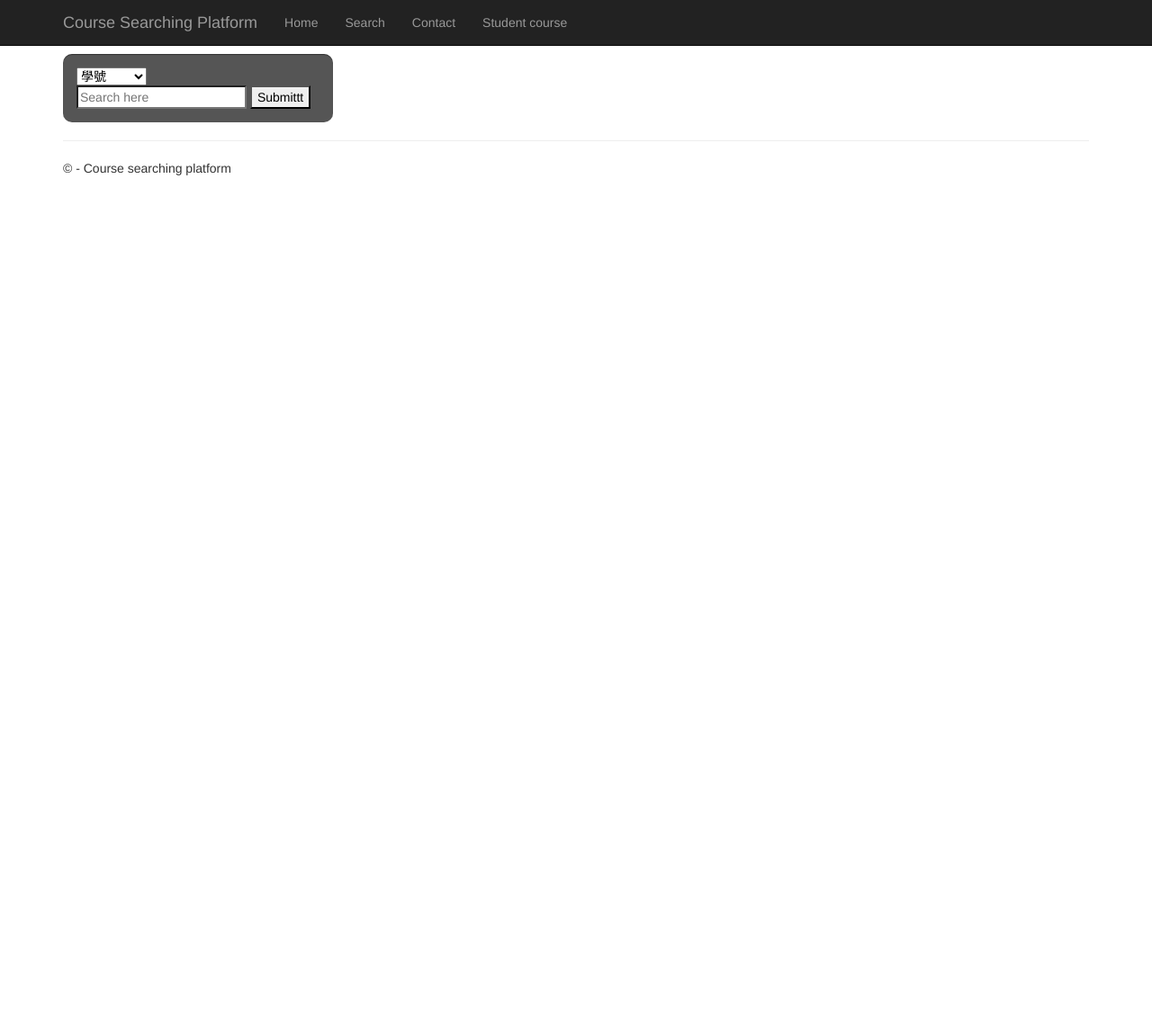
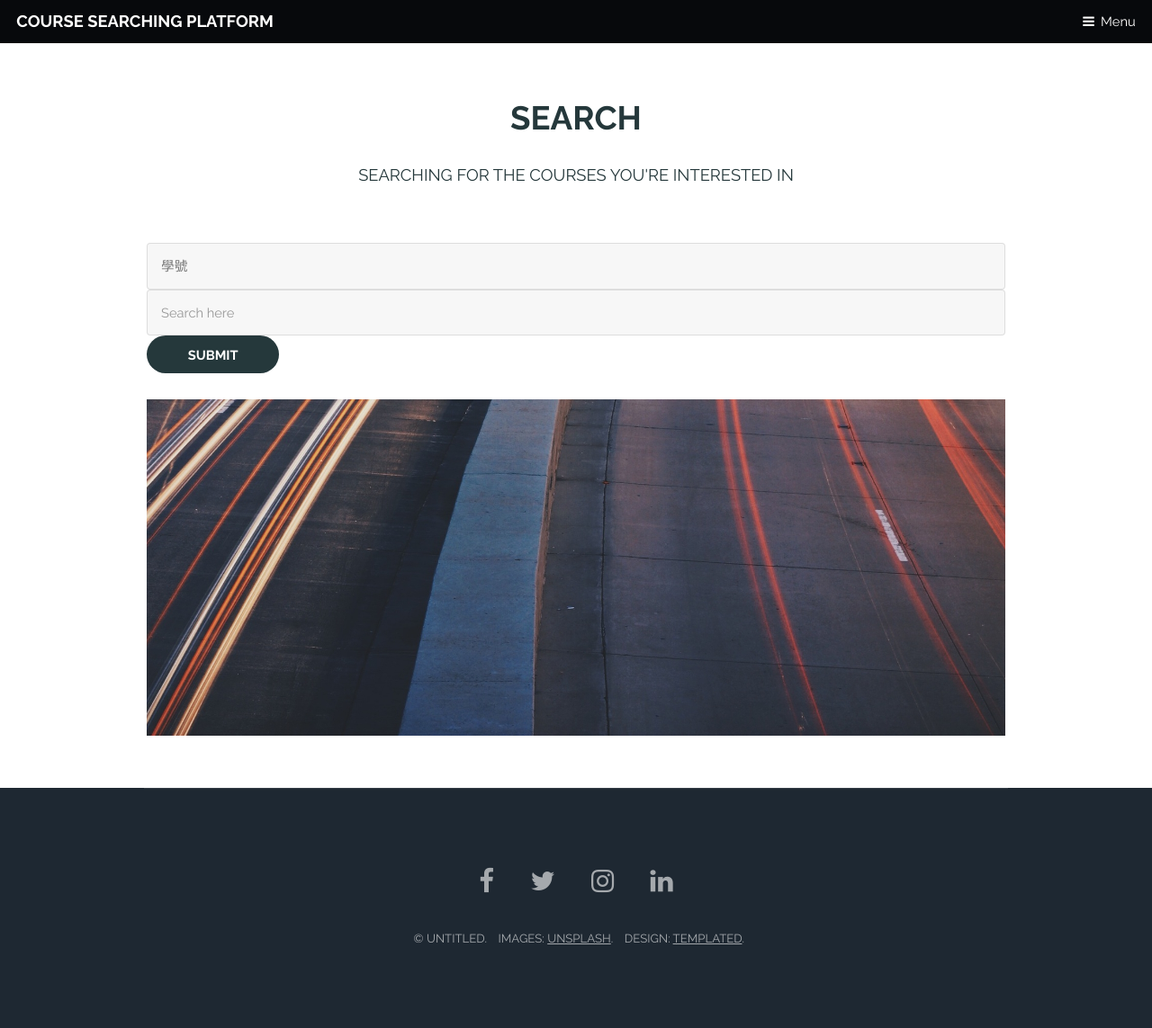
Before and after one commit to Yuiizui/DataBase, a Flask app: page /student in a window 1280 px wide. Shown: the whole page at 90% size. Before the commit the page ends 195 px from the top, so only its background shows below. Run offline with Flask 2, Linux system fonts and the light colour scheme; data that the repository does not hold is empty; parts of the project's set-up code (start-up, migrations or seed data) failed here and were passed over; some libraries are stand-ins or nearby versions.

```diff
--- a/FlaskWebProject1/FlaskWebProject1/templates/contact.html
+++ b/FlaskWebProject1/FlaskWebProject1/templates/contact.html
@@ -23,6 +23,7 @@
         <ul class="links">
             <li><a href={{ url_for('home') }}>Home</a></li>
             <li><a href={{ url_for('about') }}>Search</a></li>
+            <li><a href={{ url_for('student') }}>Search course</a></li>
             <li><a href={{ url_for('contact') }}>Contact</a></li>
         </ul>
     </nav>
--- a/FlaskWebProject1/FlaskWebProject1/templates/index_2.html
+++ b/FlaskWebProject1/FlaskWebProject1/templates/index_2.html
@@ -29,6 +29,7 @@
 				<ul class="links">
 					<li><a href="{{ url_for('home') }}">Home</a></li>
 					<li><a href={{ url_for('about') }}>Search</a></li>
+					<li><a href={{ url_for('student') }}>Search course</a></li>
 					<li><a href="{{ url_for('contact') }}">Contact</a></li>
 				</ul>
 			</nav>
--- a/FlaskWebProject1/FlaskWebProject1/templates/search.html
+++ b/FlaskWebProject1/FlaskWebProject1/templates/search.html
@@ -27,6 +27,7 @@
 			<ul class="links">
 				<li><a href={{ url_for('home') }}>Home</a></li>
 				<li><a href={{ url_for('about') }}>Search</a></li>
+				<li><a href={{ url_for('student') }}>Search course</a></li>
 				<li><a href={{ url_for('contact') }}>Contact</a></li>
 			</ul>
 		</nav>
--- a/FlaskWebProject1/FlaskWebProject1/templates/student.html
+++ b/FlaskWebProject1/FlaskWebProject1/templates/student.html
@@ -1,25 +1,58 @@
-{% extends "layout.html" %}
-{% block content %}
+<!DOCTYPE HTML>
+<!--
+	Retrospect by TEMPLATED
+	templated.co @templatedco
+	Released for free under the Creative Commons Attribution 3.0 license (templated.co/license)
+-->
+<html>
+	<head>
+		<title>Generic - Retrospect by TEMPLATED</title>
+		<meta charset="utf-8" />
+		<meta name="viewport" content="width=device-width, initial-scale=1" />
+		<!--[if lte IE 8]><script src="assets/js/ie/html5shiv.js"></script><![endif]-->
+		<link rel="stylesheet" href="static/content/main.css" />
+		<!--[if lte IE 8]><link rel="stylesheet" href="assets/css/ie8.css" /><![endif]-->
+		<!--[if lte IE 9]><link rel="stylesheet" href="assets/css/ie9.css" /><![endif]-->
+	</head>
+	<body>
 
-<title>Searching </title>
-<p>{{name_template}}</p>
-<!-- search form 6 -->
-<form class="form-wrapper-2 cf" name='form' id='form' method='POST' action='/student'>
+		<!-- Header -->
+		<header id="header">
+			<h1><a href="{{ url_for('home') }}">Course Searching Platform</a></h1>
+			<a href="#nav">Menu</a>
+		</header>
+
+		<!-- Nav -->
+		<nav id="nav">
+			<ul class="links">
+				<li><a href={{ url_for('home') }}>Home</a></li>
+				<li><a href={{ url_for('about') }}>Search</a></li>
+				<li><a href={{ url_for('student') }}>Search course</a></li>
+				<li><a href={{ url_for('contact') }}>Contact</a></li>
+			</ul>
+		</nav>
+
+		<!-- Main -->
+		<section id="main" class="wrapper">
+			<div class="container">
+
+				<header class="major special">
+					<h2>Search</h2>
+					<p>Searching for the courses you're interested in</p>
+				</header>
+				<form name='form' id='form' method='POST' action='/student'>
 					<select name="input_cat">
                         <option value="used_id">學號</option>
                         <option value="user_name">姓名</option>
                         <option value="department">系所</option>
                         <option value="enrollment_date">入學時間</option>
 					</select>
-    <input type="text" name = "input_text" id="input_id" value="" placeholder="Search here" required>
+					<input type="text" name="input_text" id="input_id" value="" placeholder="Search here" required>
 					<!-- <input type="text" name = "input_category" id="input_category" value="類別"> -->
-    <input type="submit" value="Submittt"/>
+					<input type="submit" value="Submit" />
 					<div id="alert" style="color: red"></div>
 				</form>
-
-
-
-
+				<a href="#" class="image fit"><img src="images/pic11.jpg" alt="" /></a>
 				{% for user in users %}
 				<p>
 					學號 (Student id): {{user.used_id}}
@@ -48,4 +81,49 @@ hr.style-one {
                 {% endfor %}
                 {% endfor %}
 
-{% endblock %}
+
+			</div>
+		</section>
+
+		<!-- Footer -->
+		<footer id="footer">
+			<div class="inner">
+				<ul class="icons">
+					<li>
+						<a href="#" class="icon fa-facebook">
+							<span class="label">Facebook</span>
+						</a>
+					</li>
+					<li>
+						<a href="#" class="icon fa-twitter">
+							<span class="label">Twitter</span>
+						</a>
+					</li>
+					<li>
+						<a href="#" class="icon fa-instagram">
+							<span class="label">Instagram</span>
+						</a>
+					</li>
+					<li>
+						<a href="#" class="icon fa-linkedin">
+							<span class="label">LinkedIn</span>
+						</a>
+					</li>
+				</ul>
+				<ul class="copyright">
+					<li>&copy; Untitled.</li>
+					<li>Images: <a href="http://unsplash.com">Unsplash</a>.</li>
+					<li>Design: <a href="http://templated.co">TEMPLATED</a>.</li>
+				</ul>
+			</div>
+		</footer>
+
+		<!-- Scripts -->
+			<script src="/static/scripts/jquery.min.js"></script>
+			<script src="/static/scripts/skel.min.js"></script>
+			<script src="/static/scripts/util.js"></script>
+			<!--[if lte IE 8]><script src="assets/js/ie/respond.min.js"></script><![endif]-->
+			<script src="/static/scripts/main.js"></script>
+
+	</body>
+</html>
```
Lines whose indentation alone changed are shown as unchanged.
